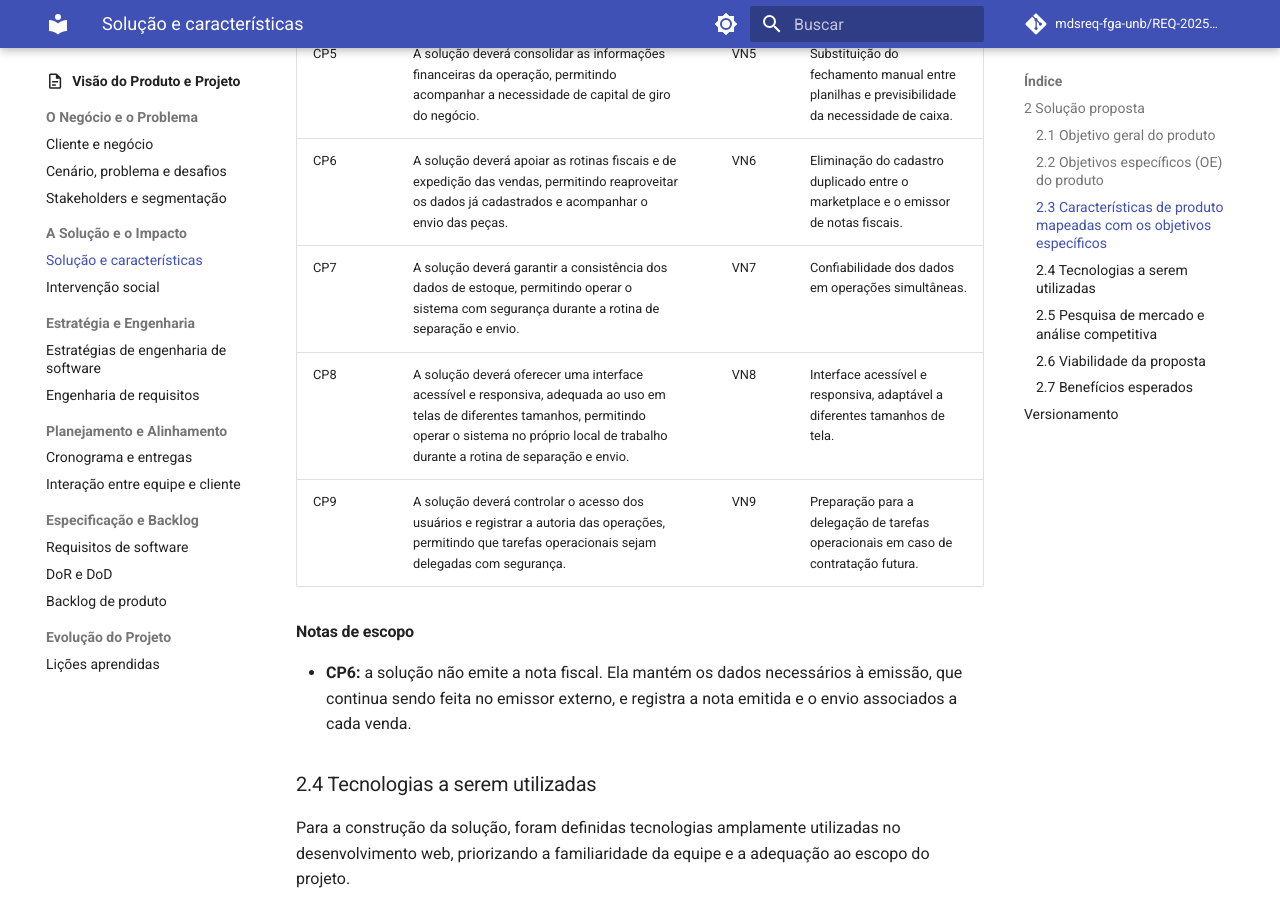
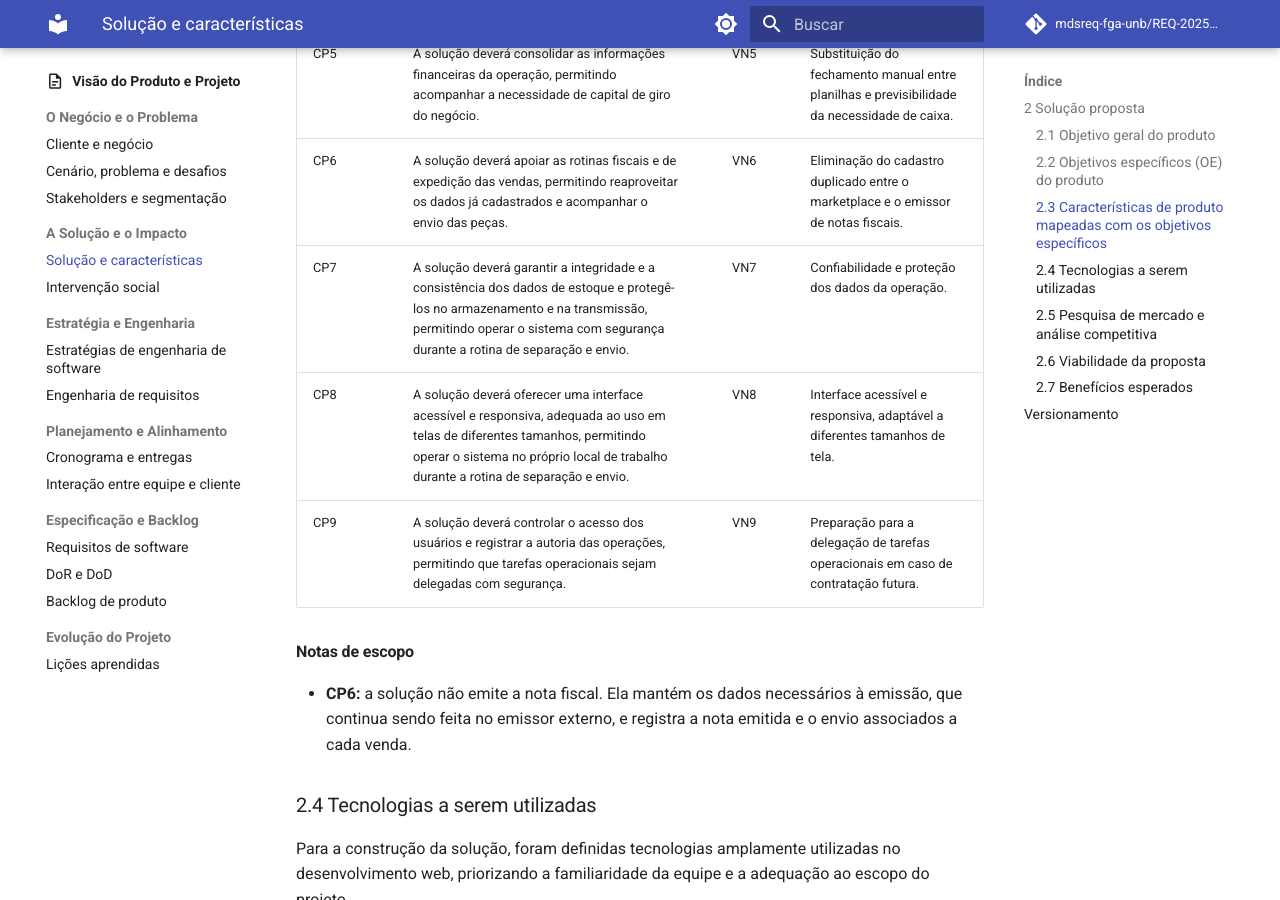
Before and after one commit to mdsreq-fga-unb/REQ-202562-T02-TSI-AutoPecas, an MkDocs documentation site: the page built from docs/visao-produto/solucao-e-caracteristicas.md, in a window 1280 px wide and 900 px high, scrolled down 2179 px. Built offline with MkDocs 1.6.1 and Material for MkDocs 9.7.7, drawn with Linux system fonts in a browser that asks for light colours; comment, search, counter and statistics services are not loaded; some of the changed text lies outside the part shown.

Commit message:
docs(visao-produto): renomeia CP7 para Segurança e Integridade dos Dados (#4)

```diff
--- a/docs/visao-produto/solucao-e-caracteristicas.md
+++ b/docs/visao-produto/solucao-e-caracteristicas.md
@@ -44,7 +44,7 @@
 | CP4 | A solução deverá analisar o desempenho do estoque e das vendas e apoiar o planejamento das compras, permitindo que as decisões de reposição e de precificação sejam tomadas com base em dados. | VN4 | Menor perda de vendas por ruptura de estoque e melhor uso do capital disponível para compras. |
 | CP5 | A solução deverá consolidar as informações financeiras da operação, permitindo acompanhar a necessidade de capital de giro do negócio. | VN5 | Substituição do fechamento manual entre planilhas e previsibilidade da necessidade de caixa. |
 | CP6 | A solução deverá apoiar as rotinas fiscais e de expedição das vendas, permitindo reaproveitar os dados já cadastrados e acompanhar o envio das peças. | VN6 | Eliminação do cadastro duplicado entre o marketplace e o emissor de notas fiscais. |
-| CP7 | A solução deverá garantir a consistência dos dados de estoque, permitindo operar o sistema com segurança durante a rotina de separação e envio. | VN7 | Confiabilidade dos dados em operações simultâneas. |
+| CP7 | A solução deverá garantir a integridade e a consistência dos dados de estoque e protegê-los no armazenamento e na transmissão, permitindo operar o sistema com segurança durante a rotina de separação e envio. | VN7 | Confiabilidade e proteção dos dados da operação. |
 | CP8 | A solução deverá oferecer uma interface acessível e responsiva, adequada ao uso em telas de diferentes tamanhos, permitindo operar o sistema no próprio local de trabalho durante a rotina de separação e envio. | VN8 | Interface acessível e responsiva, adaptável a diferentes tamanhos de tela. |
 | CP9 | A solução deverá controlar o acesso dos usuários e registrar a autoria das operações, permitindo que tarefas operacionais sejam delegadas com segurança. | VN9 | Preparação para a delegação de tarefas operacionais em caso de contratação futura. |
 
@@ -126,3 +126,4 @@
 | 1.6 | 02/10/2026 | Remoção da CP3 (Vínculo de Estoque e Anúncios) por saída da vinculação com anúncios do escopo do MVP; renumeração das CPs (agora 8) e dos VNs; remoção da nota de escopo da CP3 e atualização da referência da nota fiscal para a CP6; transferência da contribuição do OE6 para a CP5 (Controle Financeiro), mantendo o OE6 sustentado por CP1 e CP5, conforme validação da monitoria | [João Melo](https://github.com/jot4-ge) |
 | 1.7 | 10/10/2026 | Reescrita do VN da CP de integridade, OE6 como principal da CP2, fragmentação da CP de integridade/usabilidade em duas (Integridade e Consistência dos Dados + Acessibilidade e Responsividade), remapeamento da CP de acesso e renumeração, conforme feedback da monitoria | [João Melo](https://github.com/jot4-ge) |
 | 1.8 | 11/10/2026 | Correção do VN7 (removida a parte de interface, que pertence à CP8), ajuste do VN8 e revisão da pesquisa de mercado (2.5): atualização dos preços de entrada e citação das referências no texto, conforme feedback da monitoria (issue #4) | [João Melo](https://github.com/jot4-ge) |
+| 1.9 | 12/10/2026 | Renomeação da CP7 para "Segurança e Integridade dos Dados" e ajuste de sua descrição e do VN7, passando a abranger a segurança dos dados, conforme validação da monitoria (issue #4) | [João Melo](https://github.com/jot4-ge) |
```
Also changed, not shown: other parts of docs/visao-produto/solucao-e-caracteristicas.md (+1 -1 lines).
